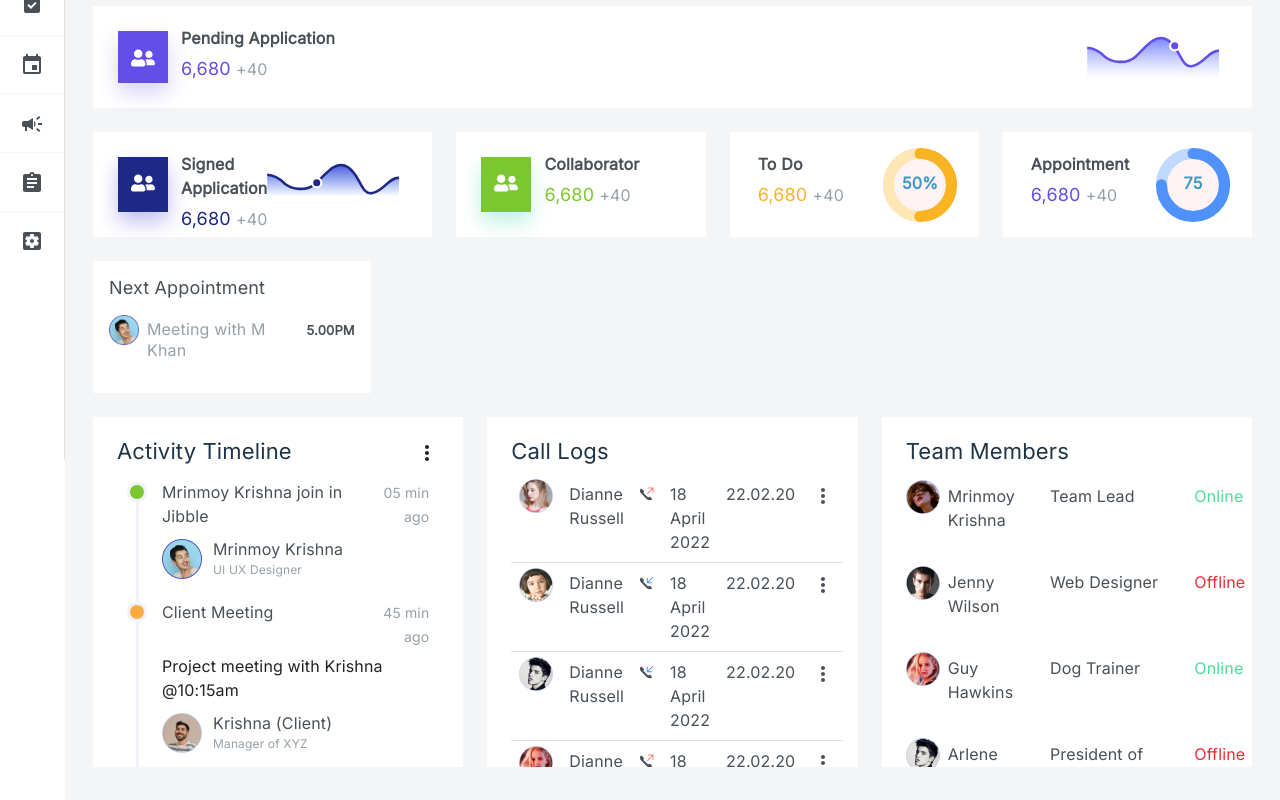
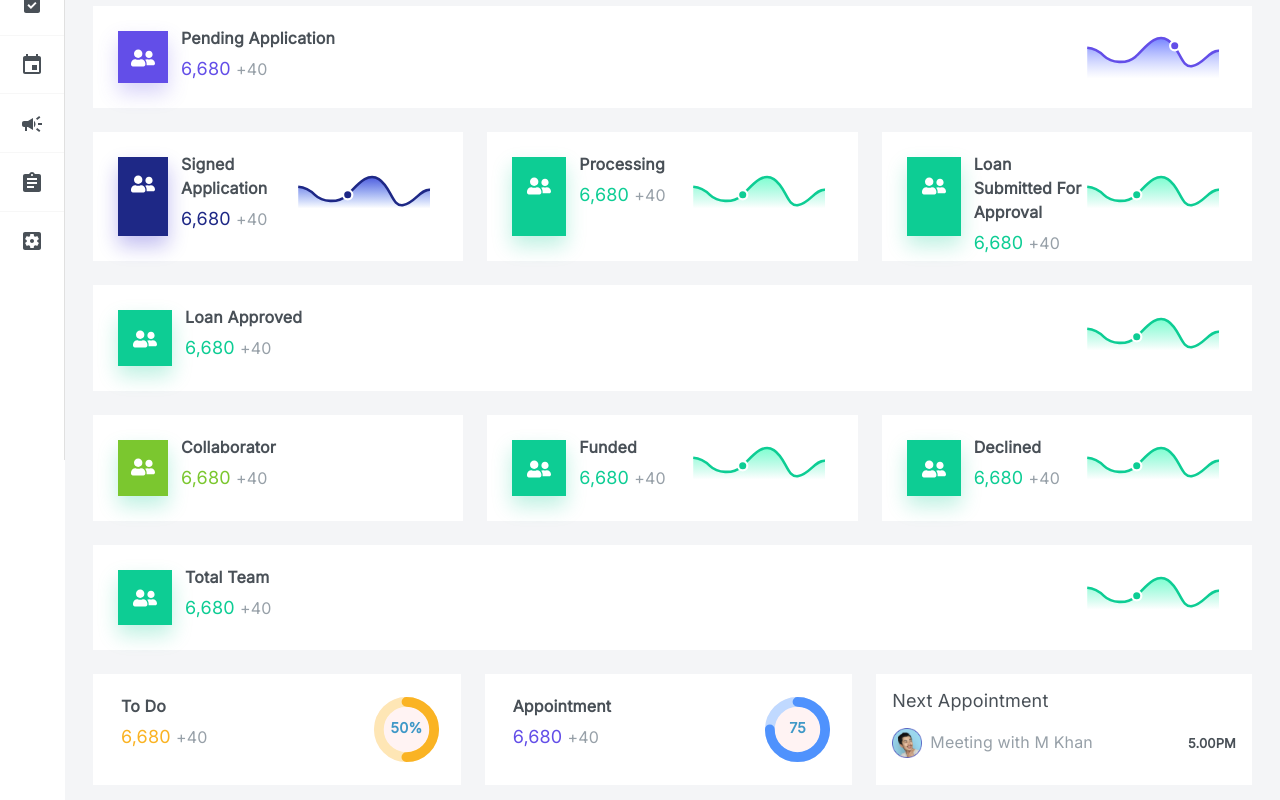
Before and after one commit to assraf-nur/CRM, a React (Create React App) app: page /home in a window 1280 px wide. Shown: the part 340-1140 px from the top of the page. Built offline with nearby package versions, Linux system fonts and the light colour scheme.

Commit message:
page done

```diff
--- a/src/Components/CSS/Style.css
+++ b/src/Components/CSS/Style.css
@@ -82,7 +82,7 @@ div {
 
 /* total customer card start */
 .dash-card-icon {
-  padding: 13px 13px 13px 13px;
+  padding: 15px 15px 15px 15px;
   background-color: #0dcd94;
   color: #ffffff;
   margin: 25px 13px 25px 13px;
@@ -264,13 +264,15 @@ div {
 }
 /* collaborator end */
 .dash-card-circle-progress {
-  width: 74px;
+  width: 65px;
   align-self: center;
   margin-right: 10px;
   background-color: #fff3f3;
   border-radius: 50%;
   font-weight: 600;
   text-align: center;
+  margin-top: 15px;
+  margin-bottom: 15px;
 }
 .dash-card-text h6 {
   font-family: "Inter";
--- a/src/Components/Home/CustomerData.js
+++ b/src/Components/Home/CustomerData.js
@@ -32,10 +32,18 @@ const CustomerData = () => {
           <h5 className="fw-semibold">CRM Dashboard</h5>
         </div>
         <div className="me-1">
-          <a className="dash-option-content" href="#"><FiCalendar className="mb-1"/> Calender</a>
-          <a className="dash-option-content" href="#"><BiImport className="mb-1"/> Import</a>
-          <a className="dash-option-content" href="#"><BiExport className="mb-1"/> Export</a>
-          <a className="dash-option-content" href="#"><AiOutlinePlus className="mb-1"/> Add New</a>
+          <a className="dash-option-content" href="#">
+            <FiCalendar className="mb-1" /> Calender
+          </a>
+          <a className="dash-option-content" href="#">
+            <BiImport className="mb-1" /> Import
+          </a>
+          <a className="dash-option-content" href="#">
+            <BiExport className="mb-1" /> Export
+          </a>
+          <a className="dash-option-content" href="#">
+            <AiOutlinePlus className="mb-1" /> Add New
+          </a>
         </div>
       </div>
       <div className="row gap-4 px-3 mt-4">
@@ -125,6 +133,55 @@ const CustomerData = () => {
           </div>
           <div className="col-xl dash-card">
             <div className="d-flex">
+              <div className="dash-card-icon">
+                <FaUserFriends className="fs-4" />
+              </div>
+              <div className="dash-card-text">
+                <p className="mb-2">Processing</p>
+                <h5>
+                  6,680 <span>+40</span>
+                </h5>
+              </div>
+            </div>
+            <div className="dash-card-image">
+              <img src={totalCustomer} alt="" />
+            </div>
+          </div>
+          <div className="col-xl dash-card">
+            <div className="d-flex">
+              <div className="dash-card-icon">
+                <FaUserFriends className="fs-4" />
+              </div>
+              <div className="dash-card-text">
+                <p className="mb-2">Loan Submitted For Approval</p>
+                <h5>
+                  6,680 <span>+40</span>
+                </h5>
+              </div>
+            </div>
+            <div className="dash-card-image">
+              <img src={totalCustomer} alt="" />
+            </div>
+          </div>
+          <div className="col-xl dash-card">
+            <div className="d-flex">
+              <div className="dash-card-icon">
+                <FaUserFriends className="fs-4" />
+              </div>
+              <div className="dash-card-text">
+                <p className="mb-2">Loan Approved</p>
+                <h5>
+                  6,680 <span>+40</span>
+                </h5>
+              </div>
+            </div>
+            <div className="dash-card-image">
+              <img src={totalCustomer} alt="" />
+            </div>
+          </div>
+
+          {/* <div className="col-xl dash-card">
+            <div className="d-flex">
               <div className="dash-card-icon6">
                 <FaUserFriends className="fs-4" />
               </div>
@@ -180,11 +237,141 @@ const CustomerData = () => {
                 })}
               />
             </div>
+          </div> */}
+        </div>
+      </div>
+
+      <div className="mt-4">
+        <div className="row gap-4 px-3">
+          <div className="col-xl dash-card">
+            <div className="d-flex">
+              <div className="dash-card-icon6">
+                <FaUserFriends className="fs-4" />
+              </div>
+              <div className="dash-card-text6">
+                <p className="mb-2">Collaborator</p>
+                <h5>
+                  6,680 <span>+40</span>
+                </h5>
+              </div>
+            </div>
+            <div className="dash-card-image"></div>
+          </div>
+          <div className="col-xl dash-card">
+            <div className="d-flex">
+              <div className="dash-card-icon">
+                <FaUserFriends className="fs-4" />
+              </div>
+              <div className="dash-card-text">
+                <p className="mb-2">Funded</p>
+                <h5>
+                  6,680 <span>+40</span>
+                </h5>
+              </div>
+            </div>
+            <div className="dash-card-image">
+              <img src={totalCustomer} alt="" />
+            </div>
+          </div>
+          <div className="col-xl dash-card">
+            <div className="d-flex">
+              <div className="dash-card-icon">
+                <FaUserFriends className="fs-4" />
+              </div>
+              <div className="dash-card-text">
+                <p className="mb-2">Declined</p>
+                <h5>
+                  6,680 <span>+40</span>
+                </h5>
+              </div>
+            </div>
+            <div className="dash-card-image">
+              <img src={totalCustomer} alt="" />
+            </div>
+          </div>
+          <div className="col-xl dash-card">
+            <div className="d-flex">
+              <div className="dash-card-icon">
+                <FaUserFriends className="fs-4" />
+              </div>
+              <div className="dash-card-text">
+                <p className="mb-2">Total Team</p>
+                <h5>
+                  6,680 <span>+40</span>
+                </h5>
+              </div>
+            </div>
+            <div className="dash-card-image">
+              <img src={totalCustomer} alt="" />
+            </div>
           </div>
         </div>
       </div>
 
       <div className="mt-4">
+        <div className="row gap-4 px-3">
+          <div className="col-xl dash-card">
+            <div className="d-flex">
+              <div className="dash-card-text3 ms-3">
+                <p className="mb-2">To Do</p>
+                <h5>
+                  6,680 <span>+40</span>
+                </h5>
+              </div>
+            </div>
+            <div className="dash-card-circle-progress">
+              <CircularProgressbar
+                value={percentage}
+                text={`${percentage}%`}
+                strokeWidth={15}
+                styles={buildStyles({
+                  textSize: "22px",
+                  pathColor: "#fab323",
+                  trailColor: "#FEE6B5",
+                })}
+              />
+            </div>
+          </div>
+          <div className="col-xl dash-card">
+            <div className="d-flex">
+              <div className="dash-card-text4 ms-3">
+                <p className="mb-2">Appointment</p>
+                <h5>
+                  6,680 <span>+40</span>
+                </h5>
+              </div>
+            </div>
+            <div className="dash-card-circle-progress">
+              <CircularProgressbar
+                value={75}
+                text={`${75}`}
+                strokeWidth={15}
+                styles={buildStyles({
+                  textSize: "22px",
+                  pathColor: "#4F92FD",
+                  trailColor: "#C0D9FF",
+                })}
+              />
+            </div>
+          </div>
+          <div className="col-xl p-3 dash-card">
+            <div className="d-flex">
+              <div className="dash-card-text">
+                <h6>Next Appointment</h6>
+                <div className="d-flex gap-2 mt-3 appointment-card">
+                  <img src={profilePic} alt="" />
+                  <p className="mt-1">Meeting with M Khan</p>
+                </div>
+              </div>
+            </div>
+            <div className="appointment-card-time">
+              <p>5.00PM</p>
+            </div>
+          </div>
+        </div>
+      </div>
+
+      {/* <div className="mt-4">
         <div className="row gap-4 px-3">
           <div className="col-xl p-3 dash-card">
             <div className="d-flex">
@@ -204,7 +391,7 @@ const CustomerData = () => {
           <div className="col-xl"></div>
           <div className="col-xl"></div>
         </div>
-      </div>
+      </div> */}
 
       <div className="px-3 mt-4 mb-4">
         <div className="row gap-4">
```
